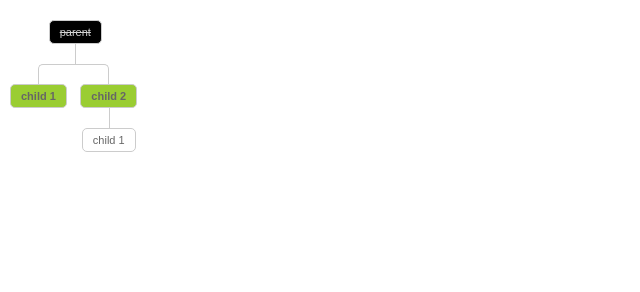
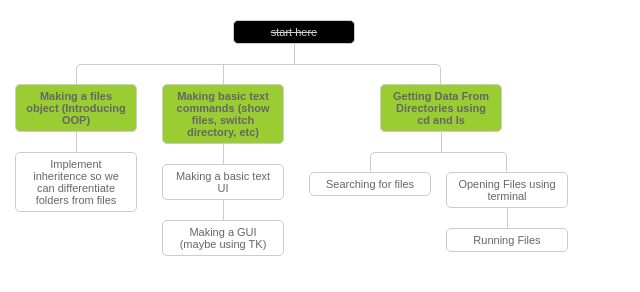
Before and after one commit to LordOfDeadbush/Tech-Tree, a plain HTML site: page index.html in a window 1280 px wide. Shown: the whole page, without its empty margins (0-640 px from the left). Drawn offline with Linux system fonts and the light colour scheme.

Commit message:
fixed a minor alignment issue

```diff
--- a/index.css
+++ b/index.css
@@ -3,14 +3,15 @@
 
 .tree ul {
 	padding-top: 20px; position: relative;
-
+	text-align: center;
 	transition: all 0.5s;
 	-webkit-transition: all 0.5s;
 	-moz-transition: all 0.5s;
 }
 
 .tree li {
-	float: left; text-align: center;
+	float: left;
+	text-align: center;
 	list-style-type: none;
 	position: relative;
 	padding: 20px 5px 0 5px;
@@ -72,6 +73,7 @@ right connector from last child*/
 	border: 1px solid rgb(204, 204, 204);
 	padding: 5px 10px;
 	text-decoration: none;
+	text-align: center;
 	color: #666;
 	font-family: arial, verdana, tahoma;
 	font-size: 11px;
@@ -84,6 +86,8 @@ right connector from last child*/
 	transition: all 0.5s;
 	-webkit-transition: all 0.5s;
 	-moz-transition: all 0.5s;
+
+	width: 100px;
 }
 
 /*Time for some hover effects*/
--- a/nodes.json
+++ b/nodes.json
@@ -1,12 +1,61 @@
 [
     {
-        "content": "parent",
+        "content": "start here",
         "link": "#",
         "complete": true,
         "classes":[],
         "children": [
             {
-                "content": "child 1",
+                "content": "Making a files object (Introducing OOP)",
+                "link": "#",
+                "complete": false,
+                "classes":[],
+                "children": [
+                    {
+                        "content": "Implement inheritence so we can differentiate folders from files",
+                        "link": "#",
+                        "complete": false,
+                        "classes":[],
+                        "children": [
+                        ]
+                    }
+
+                ]
+            },
+            {
+                "content": "Making basic text commands (show files, switch directory, etc)",
+                "link": "#",
+                "complete": false,
+                "classes":[],
+                "children": [
+                    {
+                        "content": "Making a basic text UI",
+                        "link": "#",
+                        "complete": false,
+                        "classes":[],
+                        "children": [
+                            {
+                                "content": "Making a GUI (maybe using TK)",
+                                "link": "#",
+                                "complete": false,
+                                "classes":[],
+                                "children": [
+
+                                ]
+                            }
+
+                        ]
+                    }
+                ]
+            },
+            {
+                "content": "Getting Data From Directories using cd and ls",
+                "link": "#",
+                "complete": false,
+                "classes":[],
+                "children": [
+                    {
+                        "content": "Searching for files",
                         "link": "#",
                         "complete": false,
                         "classes":[],
@@ -15,13 +64,13 @@
                         ]
                     },
                     {
-                "content": "child 2",
+                        "content": "Opening Files using terminal",
                         "link": "#",
                         "complete": false,
                         "classes":[],
                         "children": [
                             {
-                        "content": "child 1",
+                                "content": "Running Files",
                                 "link": "#",
                                 "complete": false,
                                 "classes":[],
@@ -29,6 +78,10 @@
 
                                 ]
                             }
+
+                        ]
+                    }
+
                 ]
             }
 
```
Lines whose indentation alone changed are shown as unchanged.
